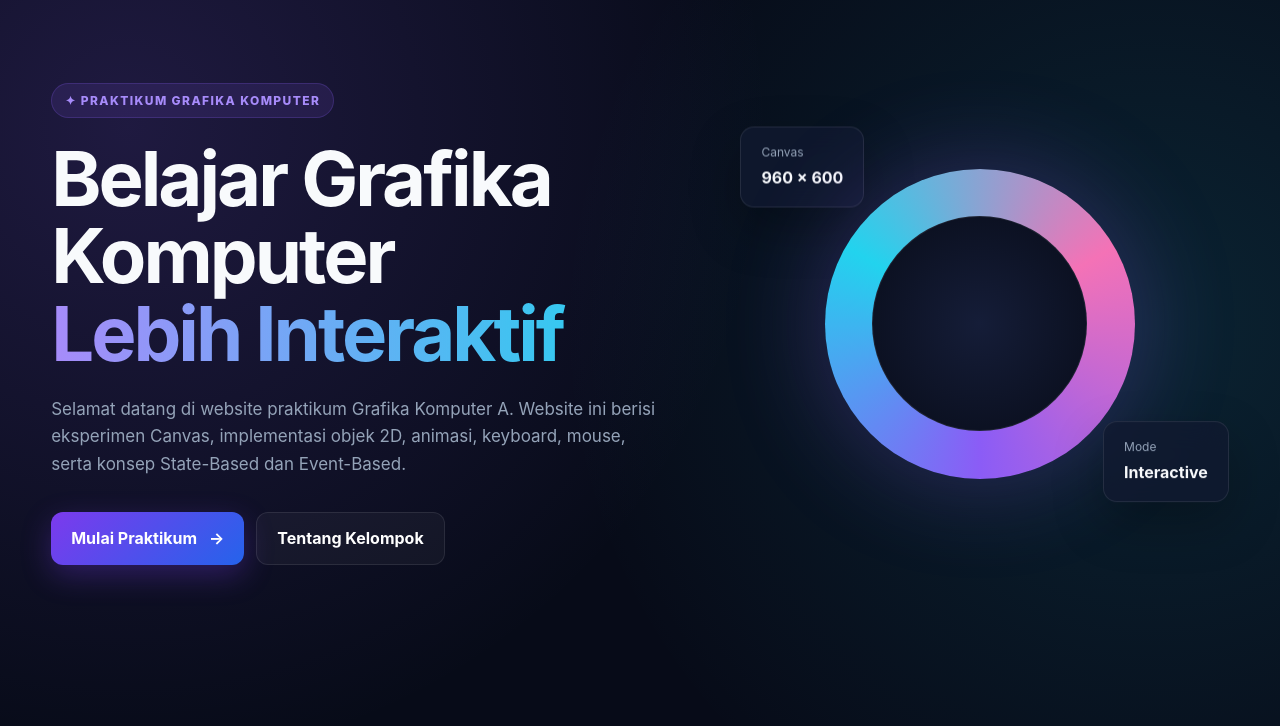
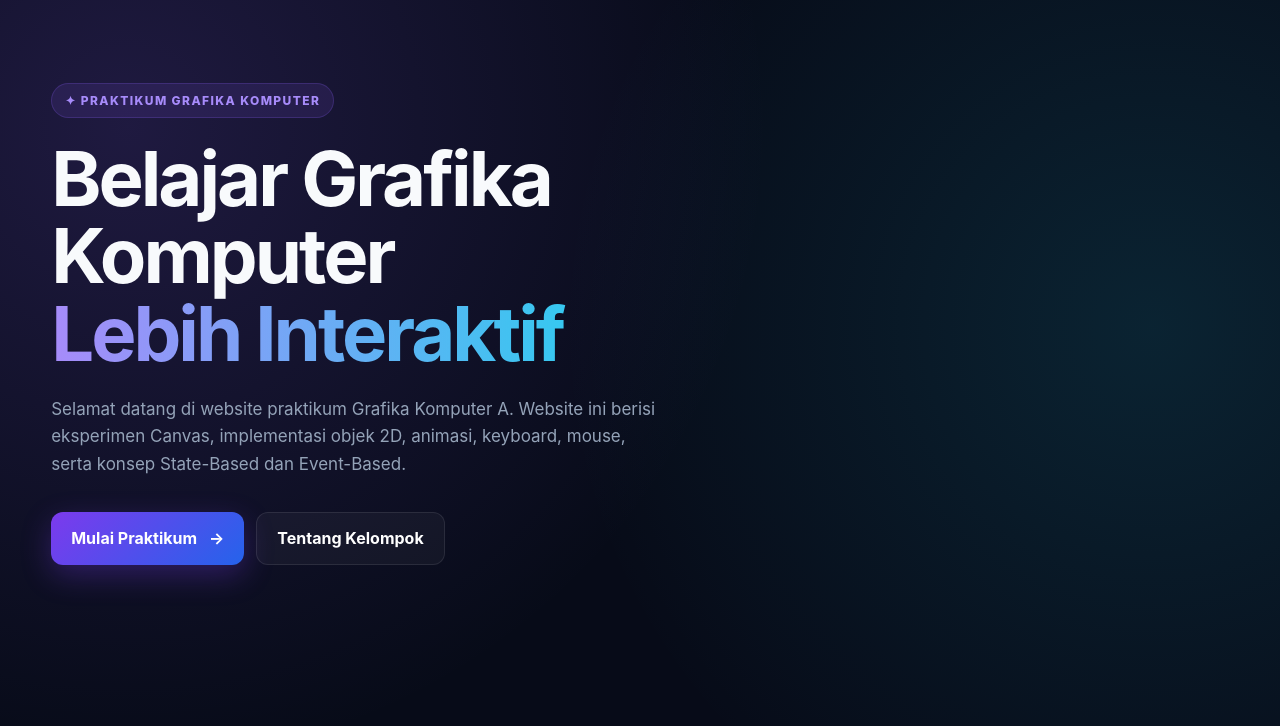
Before and after one commit to Maleka0809/web_praktikum_grafkom, a plain HTML site: page index.html in a window 1280 px wide. Shown: the part 74-800 px from the top of the page. Drawn offline with Linux system fonts and the light colour scheme.

Commit message:
Remove hero-visual from index.html

```diff
--- a/index.html
+++ b/index.html
@@ -29,11 +29,6 @@
             <a href="halaman_awal/kontak_kami.html" class="btn btn-secondary">Tentang Kelompok</a>
         </div>
     </div>
-    <div class="hero-visual">
-        <div class="floating-card card-one"><span>Canvas</span><strong>960 × 600</strong></div>
-        <div class="graphic-circle"><div class="circle-inner"></div></div>
-        <div class="floating-card card-two"><span>Mode</span><strong>Interactive</strong></div>
-    </div>
 </section>
 
 <section class="section">
```
